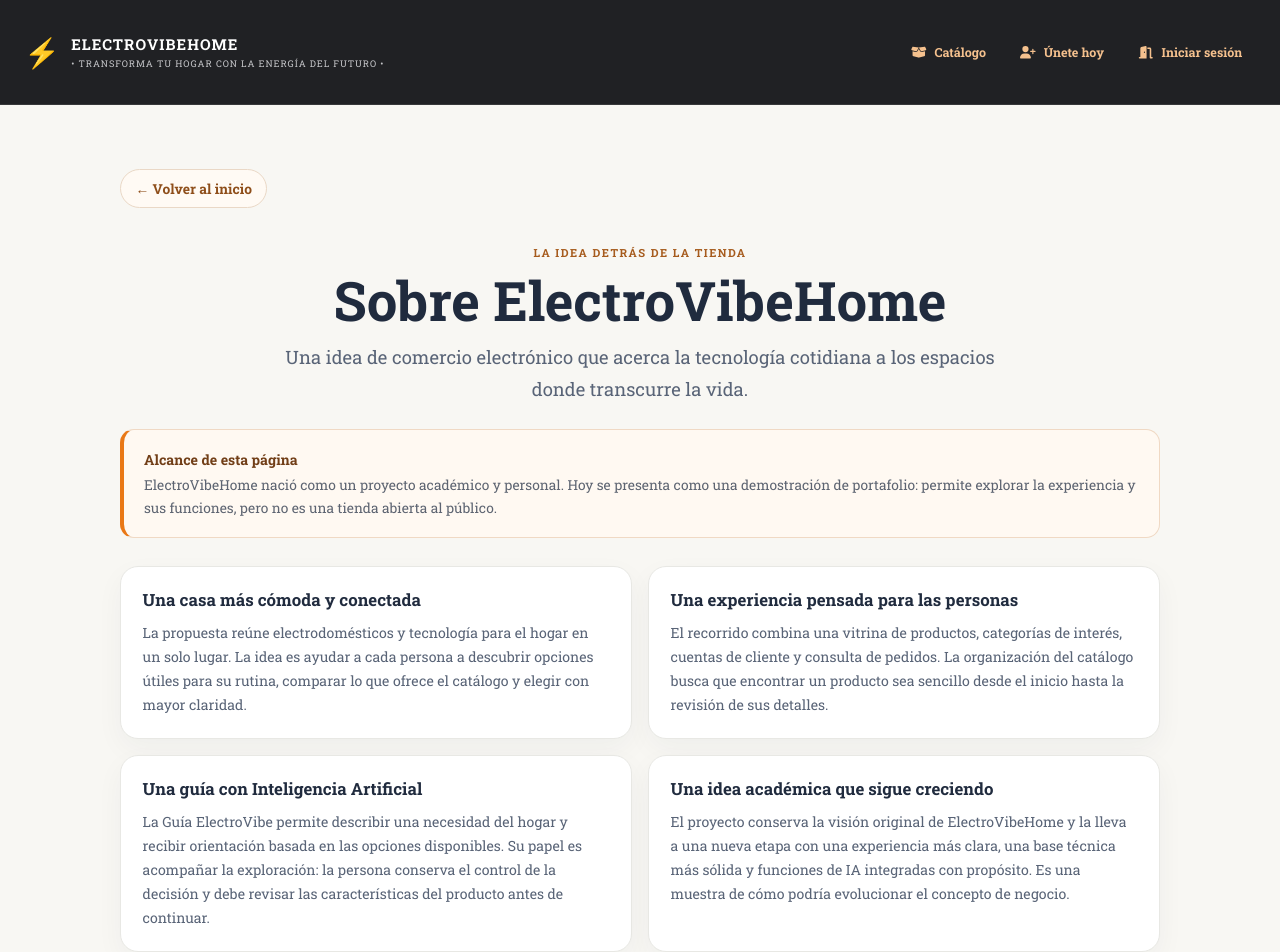
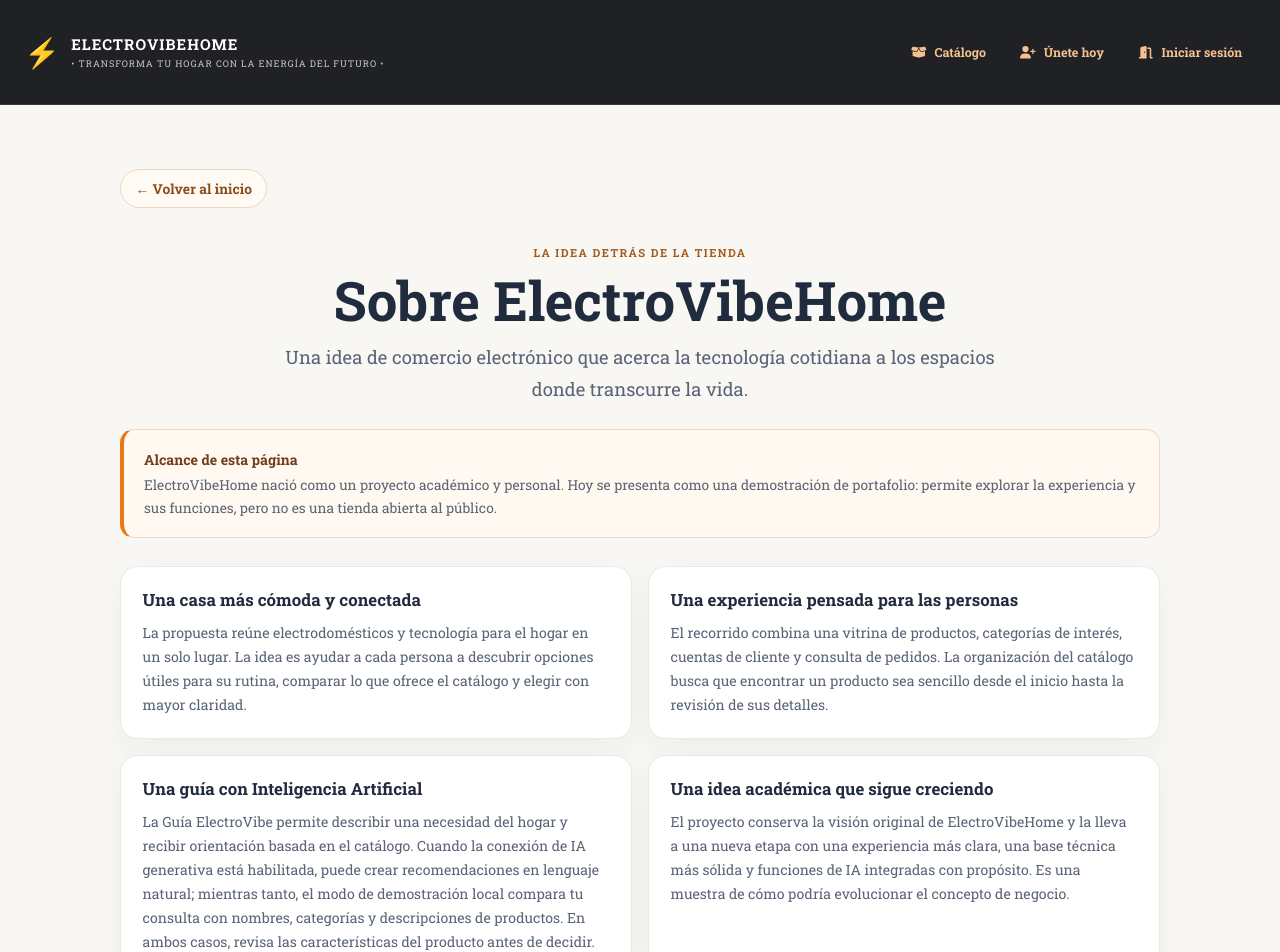
Before and after one commit to sro2005/my-app, a React (Vite) app: page /about in a window 1280 px wide. Shown: the top 952 px of the page. Built offline with nearby package versions, Linux system fonts and the light colour scheme.

Commit message:
feat: add local catalogue guide mode

```diff
--- a/src/components/AboutPage.jsx
+++ b/src/components/AboutPage.jsx
@@ -18,7 +18,7 @@ const AboutPage = () => (
       },
       {
         title: 'Una guía con Inteligencia Artificial',
-        body: 'La Guía ElectroVibe permite describir una necesidad del hogar y recibir orientación basada en las opciones disponibles. Su papel es acompañar la exploración: la persona conserva el control de la decisión y debe revisar las características del producto antes de continuar.'
+        body: 'La Guía ElectroVibe permite describir una necesidad del hogar y recibir orientación basada en el catálogo. Cuando la conexión de IA generativa está habilitada, puede crear recomendaciones en lenguaje natural; mientras tanto, el modo de demostración local compara tu consulta con nombres, categorías y descripciones de productos. En ambos casos, revisa las características del producto antes de decidir.'
       },
       {
         title: 'Una idea académica que sigue creciendo',
```
